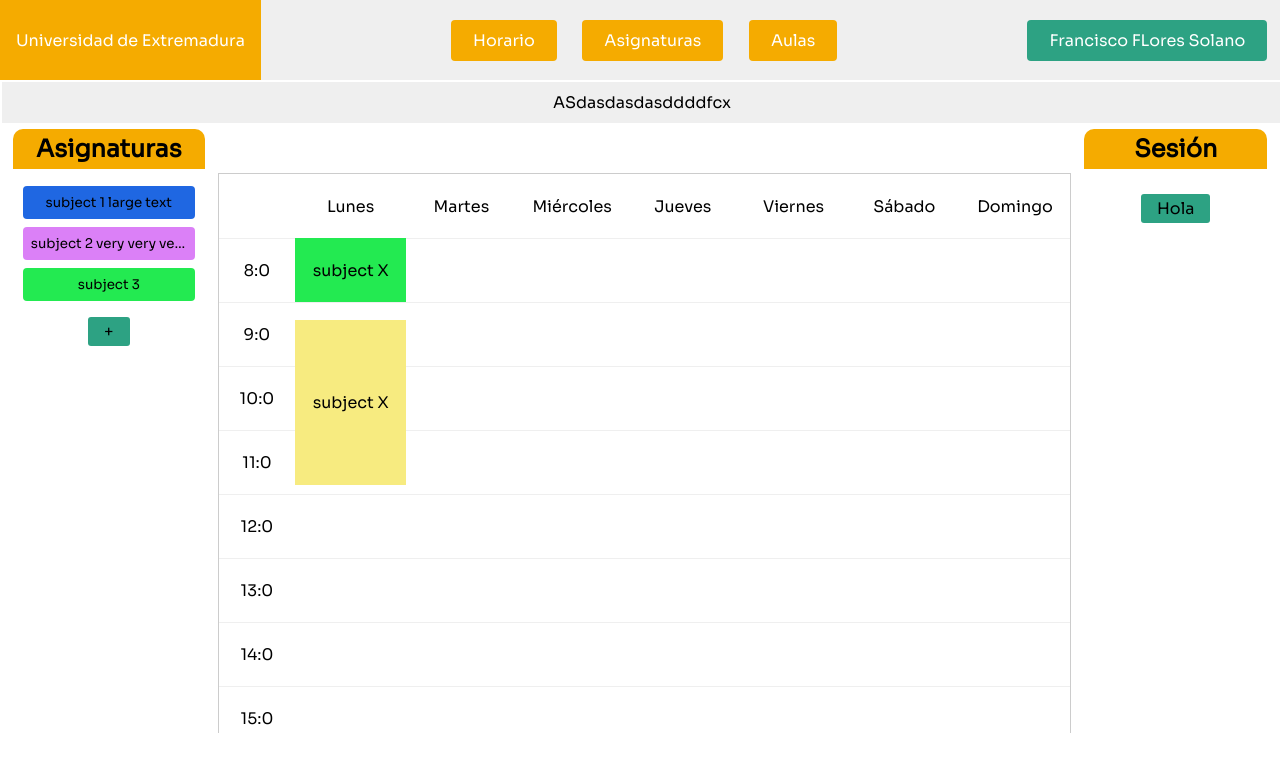
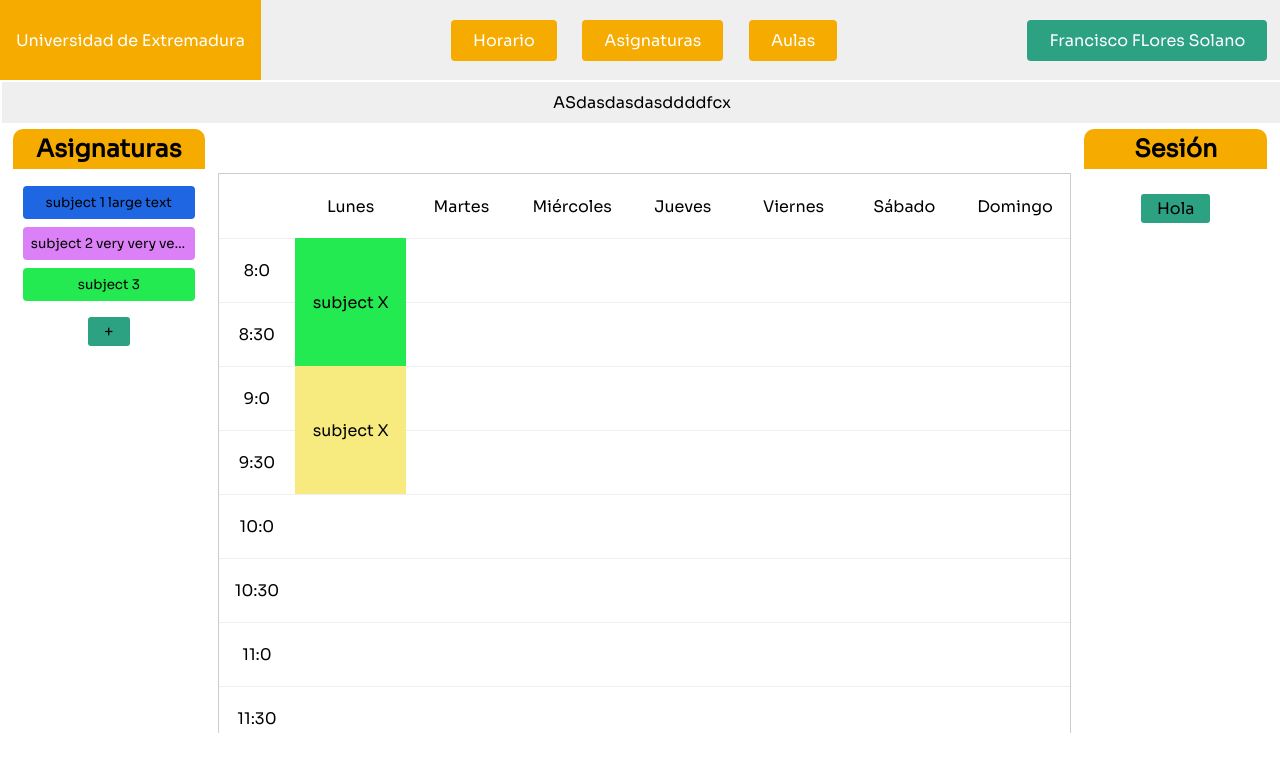
Before and after one commit to Cdelgado23/tfg-calendar, a React (Create React App) app: page /Horario in a window 1280 px wide. Shown: the top 764 px of the page. Built offline with nearby package versions, Linux system fonts and the light colour scheme.

Commit message:
fix(schedule): correct session size on schedule

```diff
--- a/src/components/Timetable/index.js
+++ b/src/components/Timetable/index.js
@@ -3,24 +3,27 @@ import {TimetableGrid, GridTimeElement, GridElement, GridLines} from './Timetabl
 
 
 
+function placeSession(session, config){
+    const row = (((session.startMinute - config.timeStart)/config.mins_x_block)>>0) + 1;
+    const column = session.day +1;
+
+
+    const rowEnd= Math.ceil(((session.startMinute+session.duration -config.timeStart) /config.mins_x_block))+1;
+    const size = rowEnd-row;
+
+
+    const leftoverTop= (session.startMinute - (config.timeStart + ((row-1) * config.mins_x_block)) ) *100 / (config.mins_x_block*size);
+    const leftoverBot= (((config.mins_x_block*size)-session.duration) * 100 /(config.mins_x_block*size))>>0;
+
+    return(<GridElement row={row+1} column={column} color= {session.color} size={size} marginTop={leftoverTop} marginBot={leftoverBot}>{session.subject} </GridElement>
+        );
+}
+
+
 function populateGrid(params) {
     const populated=[];
     params.sessions.forEach(session => {
-
-        const row = (((session.startMinute - params.timeStart)/params.mins_x_block)>>0) + 1;
-        const column = session.day +1;
-
-
-        const rowEnd= Math.ceil(((session.startMinute+session.duration -params.timeStart) /params.mins_x_block))+1;
-        const size = rowEnd-row;
-
-
-        const leftoverTop= (session.startMinute - (params.timeStart + ((row-1) * params.mins_x_block)) ) *100 / (params.mins_x_block*size);
-        const leftoverBot= ((session.duration-(params.mins_x_block*size)) * 100 /(params.mins_x_block*size))>>0;
-
-
-        populated.push(<GridElement row={row+1} column={column} color= {session.color} size={size} marginTop={leftoverTop} marginBot={leftoverBot}>{session.subject} </GridElement>
-        );
+        populated.push(placeSession(session, params));
     });
     return populated;
 }
--- a/src/pages/Horario.js
+++ b/src/pages/Horario.js
@@ -41,7 +41,7 @@ const session1={
 }
 
 const session2={
-  startMinute: 560,
+  startMinute: 540,
   duration: 60,
   color: "#f7eb80",
   subject: "subject X",
@@ -50,7 +50,18 @@ const session2={
   day: 1
 }
 
-const sessions= [session1, session2];
+
+const session3={
+  startMinute: 780,
+  duration:40,
+  color: "#db80f8",
+  subject: "subject Testing",
+  group: "Fantastic 4s",
+  recurrent: true,
+  day: 1
+}
+
+const sessions= [session1, session2, session3];
 
 
 function ListSubjects(params) {
@@ -87,7 +98,7 @@ const Horario = () => {
 
         </LateralMenu>
         <CentralMenu>
-          <Timetable timeStart={480} scheduleSize={720} mins_x_block={60} sessions= {sessions}>
+          <Timetable timeStart={480} scheduleSize={720} mins_x_block={30} sessions= {sessions}>
           </Timetable>
         </CentralMenu>
         <LateralMenu>
```
